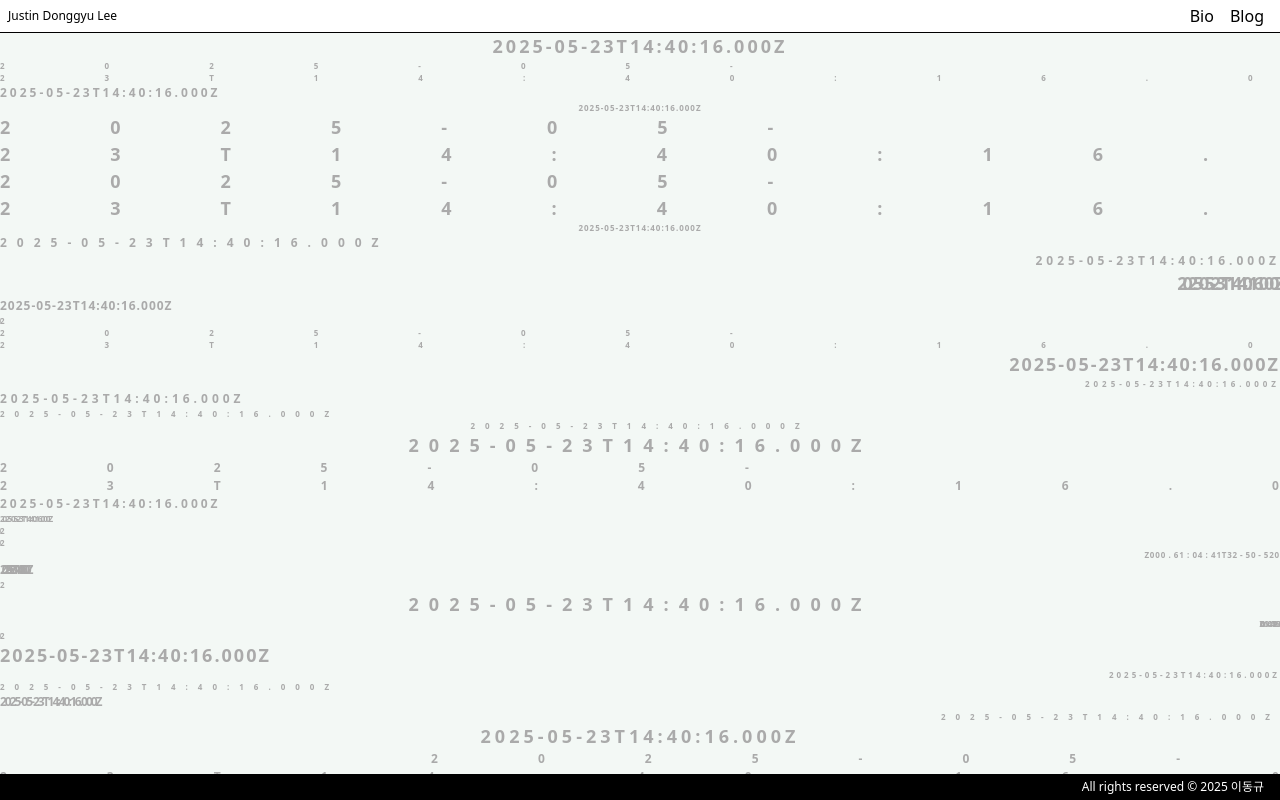
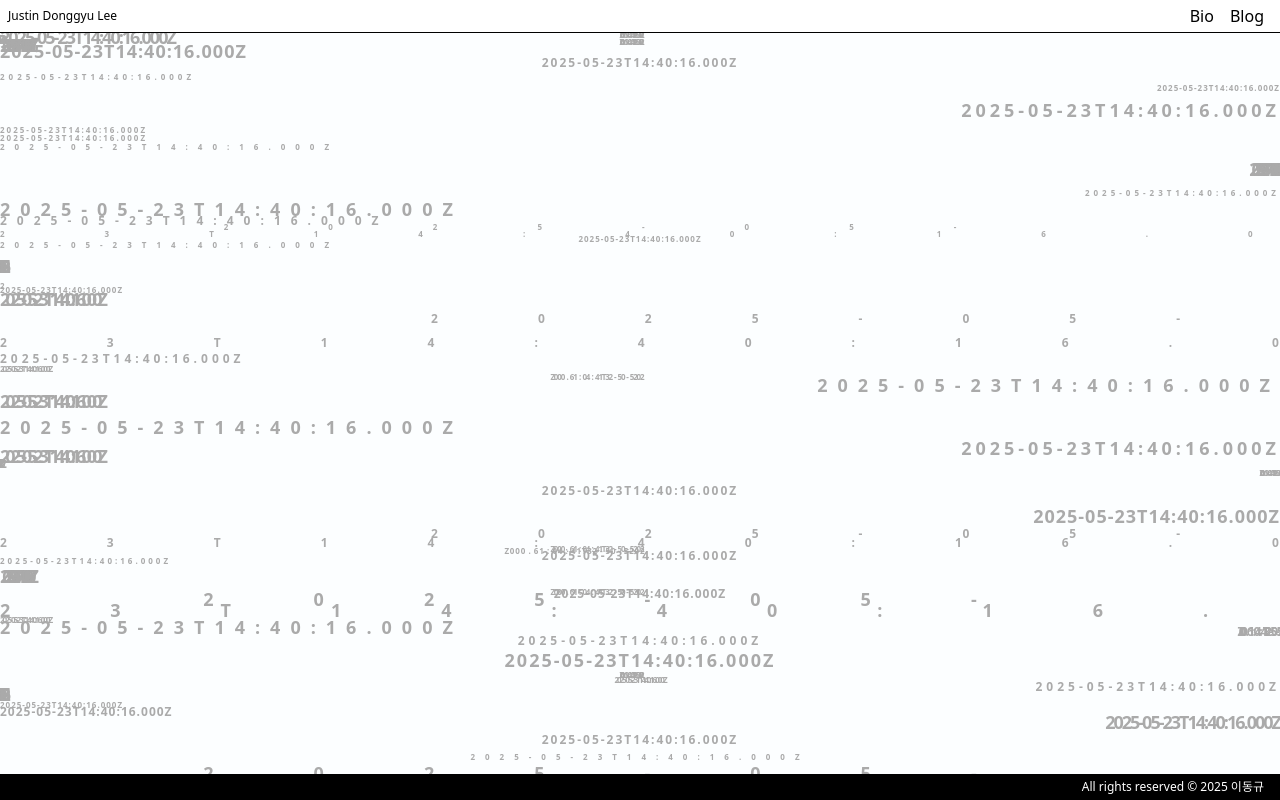
Before and after one commit to nninnnin/blogblog, a Next.js app: page / in a window 1280 px wide. Built offline with nearby package versions, Linux system fonts and the light colour scheme.

Commit message:
파사드 인터벌 제거

```diff
--- a/src/app/page.tsx
+++ b/src/app/page.tsx
@@ -7,16 +7,16 @@ import { useEffect, useMemo, useState } from "react";
 export default function Home() {
   const [date, setDate] = useState(new Date());
 
-  useEffect(() => {
-    const interval = setInterval(() => {
-      setDate(new Date());
-    }, 1000 * 10);
+  // useEffect(() => {
+  //   const interval = setInterval(() => {
+  //     setDate(new Date());
+  //   }, 1000 * 10);
 
-    return () => clearInterval(interval);
-  }, []);
+  //   return () => clearInterval(interval);
+  // }, []);
 
   const aligns = useMemo(() => {
-    return fill(Array(50), null).map(() =>
+    return fill(Array(200), null).map(() =>
       sample(["text-right", "text-left", "text-center"])
     );
   }, []);
@@ -31,8 +31,8 @@ export default function Home() {
       <div
         className={clsx(
           "text-[#aaaaaa] text-[1em] font-black",
-          "w-full h-[calc(100dvh-59px)] overflow-hidden",
-          "pointer-events-none select-none"
+          "w-full h-[calc(100dvh-59px)] overflow-y-scroll overflow-x-hidden",
+          "select-none"
         )}
       >
         {aligns.map((align, index) => {
@@ -60,6 +60,22 @@ const Time = ({ className, date }: { className: string; date: Date }) => (
         "100px",
       ]),
       fontSize: sample(["8px", "12px", "18px"]),
+      lineHeight: sample([
+        "-2em",
+        "-1em",
+        "0.1em",
+        "0.2em",
+        "0.3em",
+        "0.4em",
+        "0.5em",
+        "0.6em",
+        "0.7em",
+        "0.8em",
+        "0.9em",
+        "1em",
+        "1.2em",
+        "2em",
+      ]),
     }}
     suppressHydrationWarning
   >
--- a/src/styles/animation.css
+++ b/src/styles/animation.css
@@ -3,7 +3,7 @@
     background-color: rgba(240, 248, 255, 0.2);
   }
 
-  10% {
+  30% {
     background-color: rgba(127, 255, 212, 0.2);
   }
 
@@ -17,7 +17,8 @@
 }
 
 .animate-colorize {
-  animation: colorize 20s infinite;
+  /* animation: colorize 40s infinite; */
+  background-color: rgba(240, 248, 255, 0.2);
 }
 
 .animate-colorize-text {
--- a/src/styles/globals.css
+++ b/src/styles/globals.css
@@ -1,6 +1,10 @@
 @import "tailwindcss";
 
 @import "./animation.css";
+
+* {
+  overscroll-behavior: none;
+}
 
 html,
 body {
```
